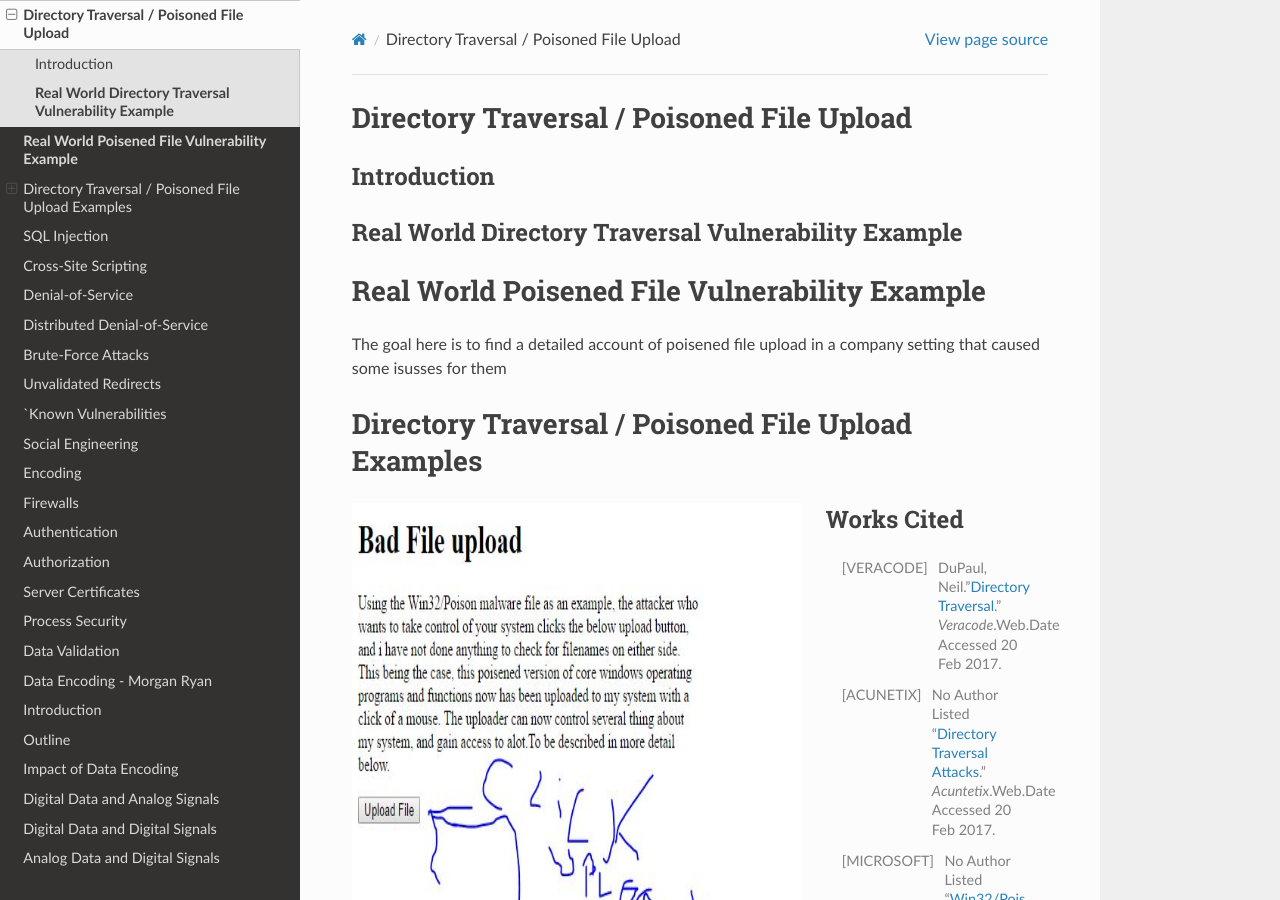
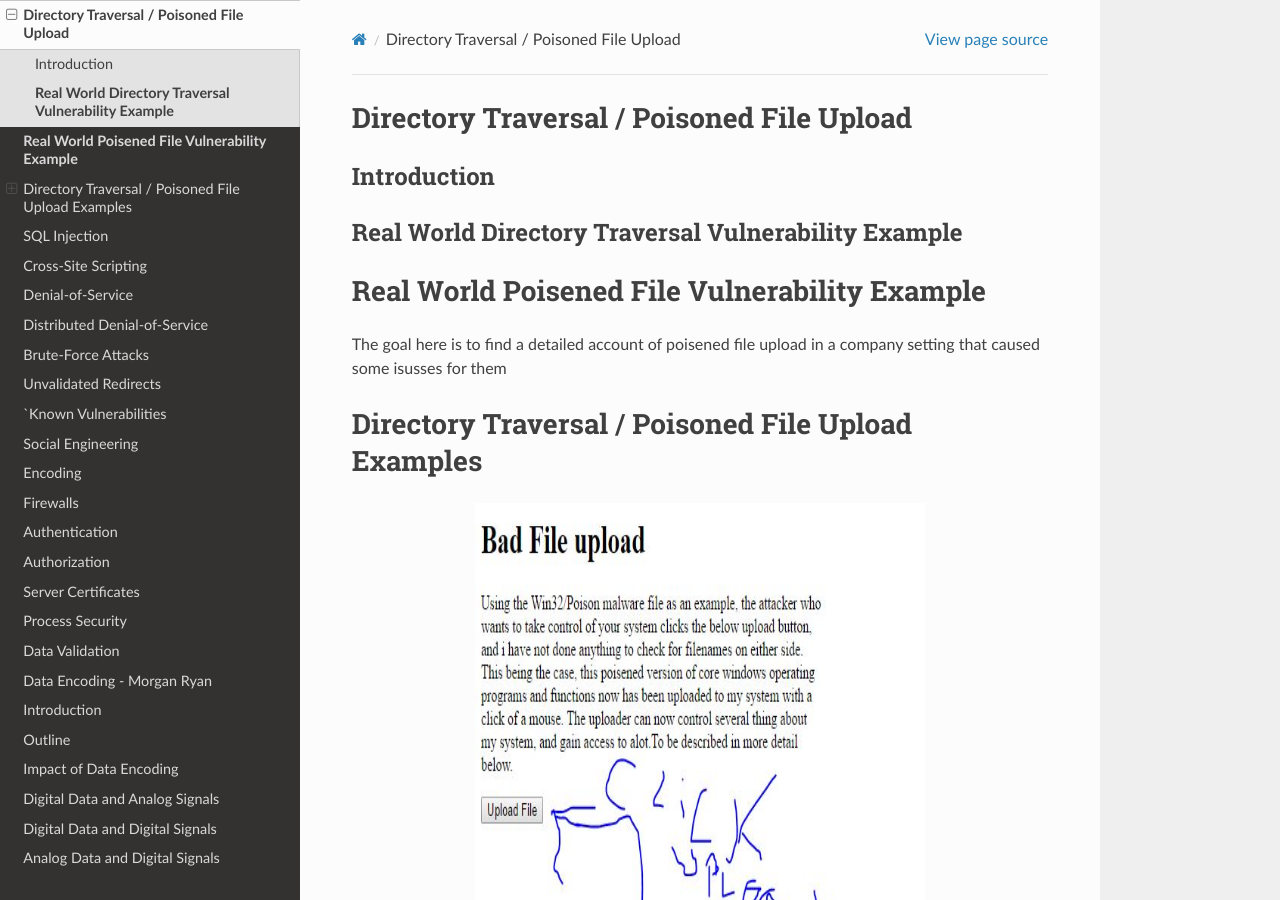
Before and after one commit to pvcraven/2017_web_security, a Sphinx documentation site: the page built from source/directory_traversal/directory_traversal.rst, in a window 1280 px wide and 900 px high. Built offline with Sphinx 7.4.7 and the Read the Docs theme 2.0.0, drawn with Linux system fonts in a browser that asks for light colours.

Commit message:
no message

```diff
--- a/source/directory_traversal/directory_traversal.rst
+++ b/source/directory_traversal/directory_traversal.rst
@@ -23,7 +23,7 @@ Directory Traversal / Poisoned File Upload Examples
 .. image:: bad_upload.jpg
 	:height: 450px
 	:width: 450px
-	:align: left
+	:align: center
 	:alt: bad upload
 
 
```
